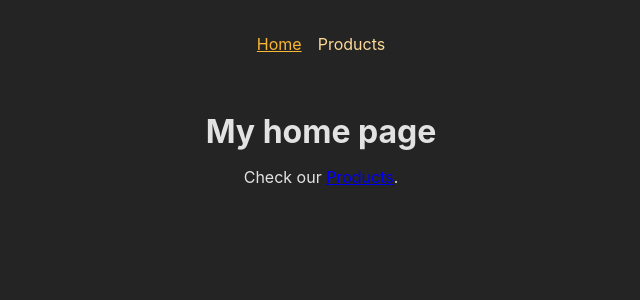
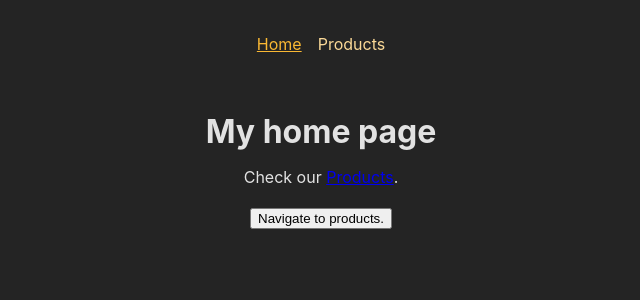
Before and after one commit to DorianKita/Multi-Page_SPA, a React (Create React App) app: page / in a window 1280 px wide. Shown: the top 300 px of the page, without its empty margins (319-959 px from the left). Built offline with nearby package versions, Linux system fonts and the light colour scheme.

Commit message:
used programmatically navigating for practice

```diff
--- a/src/pages/Home.js
+++ b/src/pages/Home.js
@@ -1,12 +1,19 @@
-import { Link } from "react-router-dom";
+import { Link, useNavigate } from "react-router-dom";
 
 function HomePage() {
+  const navigate = useNavigate();
+
+  function navigateHandler() {
+    setTimeout(() => navigate("/products"), 5000);
+  }
+
   return (
     <>
       <h1>My home page</h1>
       <p>
         Check our <Link to="/products">Products</Link>.
       </p>
+      <button onClick={navigateHandler}>Navigate to products.</button>
     </>
   );
 }
```
